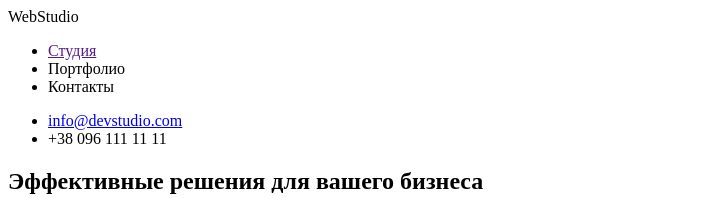
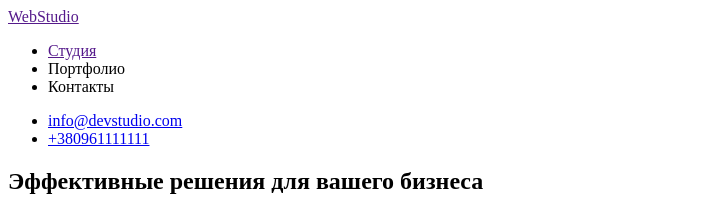
Before and after one commit to DaryaGirka/goit-homework1, a plain HTML site: page index.html in a window 1280 px wide. Shown: the top 198 px of the page, without its empty margins (0-719 px from the left). Drawn offline with Linux system fonts and the light colour scheme.

Commit message:
Add files via upload

```diff
--- a/index.html
+++ b/index.html
@@ -10,7 +10,7 @@
     <!--Шапка сайта-->
     <header>
         <nav>
-        <span>Web</span>Studio
+        <span> <a href="" >WebStudio</a></span>
         <ul>
             <li> <a href="">Студия</a> </li>
             <li> Портфолио </li>
@@ -19,7 +19,7 @@
         </nav>
         <ul>
             <li> <a href="mailto:info@devstudio.com">info@devstudio.com</a> </li>
-            <li>+38 096 111 11 11</li>
+            <li> <a href="tel:+380961111111"> +380961111111 </a> </li>
         </ul>
     </header>
 
```
